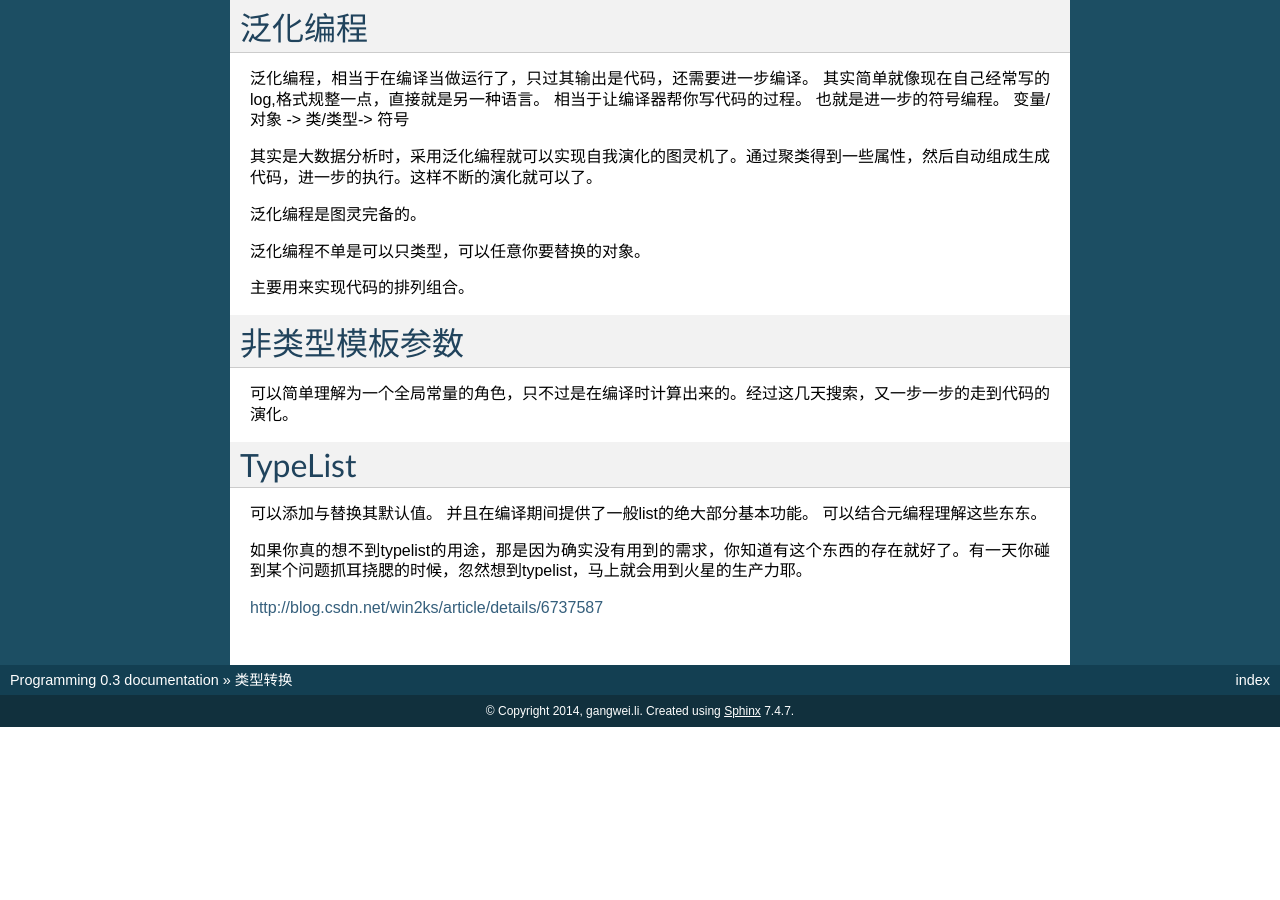
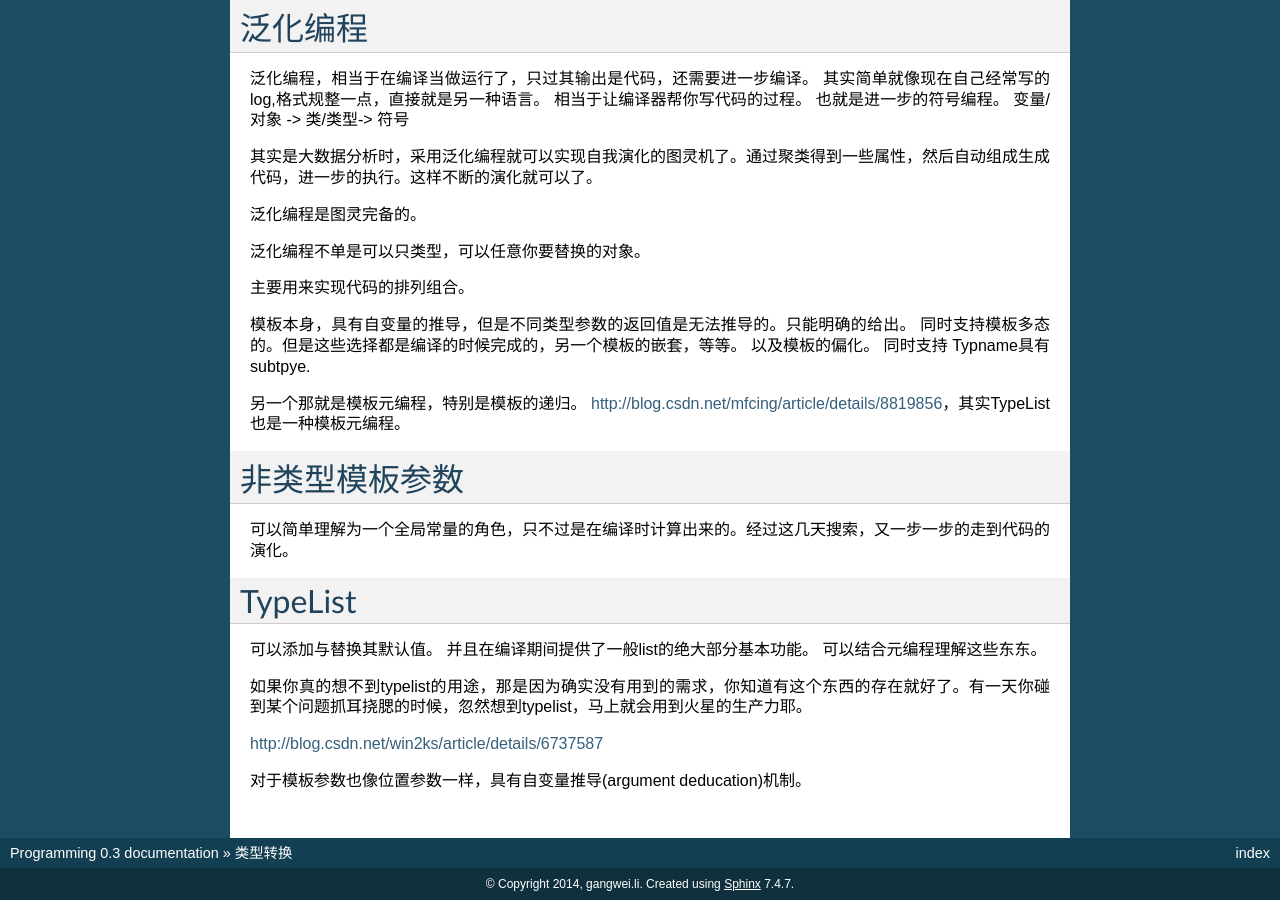
Before and after one commit to gwli/Programming, a Sphinx documentation site: the page built from source/content/Stage_1/CAndCPP.rst, in a window 1280 px wide and 900 px high, scrolled down 1938 px. Built offline with Sphinx 7.4.7, drawn with Linux system fonts in a browser that asks for light colours; before the commit the page ends 2665 px from its top, so only the background shows below that.

Commit message:
http://121.199.2.29:5765/ticket/6945 C++ Templates学习笔记之：非类型模板参数

```diff
--- a/source/content/Stage_1/CAndCPP.rst
+++ b/source/content/Stage_1/CAndCPP.rst
@@ -101,6 +101,13 @@ c++的内存结构解析类似于TCP/IP协议包的解析结构，都是采用
 主要用来实现代码的排列组合。
 
 
+模板本身，具有自变量的推导，但是不同类型参数的返回值是无法推导的。只能明确的给出。 同时支持模板多态的。但是这些选择都是编译的时候完成的，另一个模板的嵌套，等等。
+以及模板的偏化。 同时支持 Typname具有subtpye.
+
+另一个那就是模板元编程，特别是模板的递归。
+http://blog.csdn.net/mfcing/article/details/8819856，其实TypeList 也是一种模板元编程。
+
+
 非类型模板参数
 ==============
 
@@ -115,3 +122,5 @@ TypeList
 如果你真的想不到typelist的用途，那是因为确实没有用到的需求，你知道有这个东西的存在就好了。有一天你碰到某个问题抓耳挠腮的时候，忽然想到typelist，马上就会用到火星的生产力耶。
 
 http://blog.csdn.net/win2ks/article/details/6737587
+
+对于模板参数也像位置参数一样，具有自变量推导(argument deducation)机制。
```
